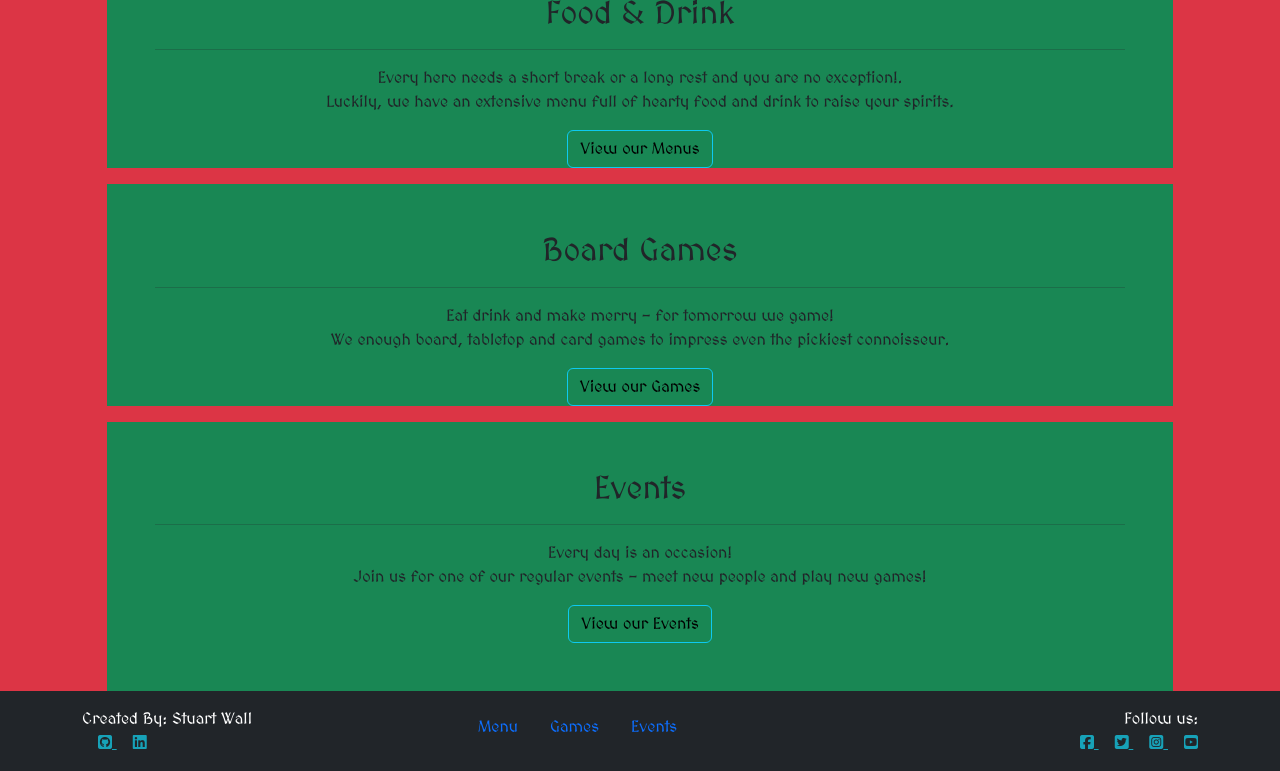
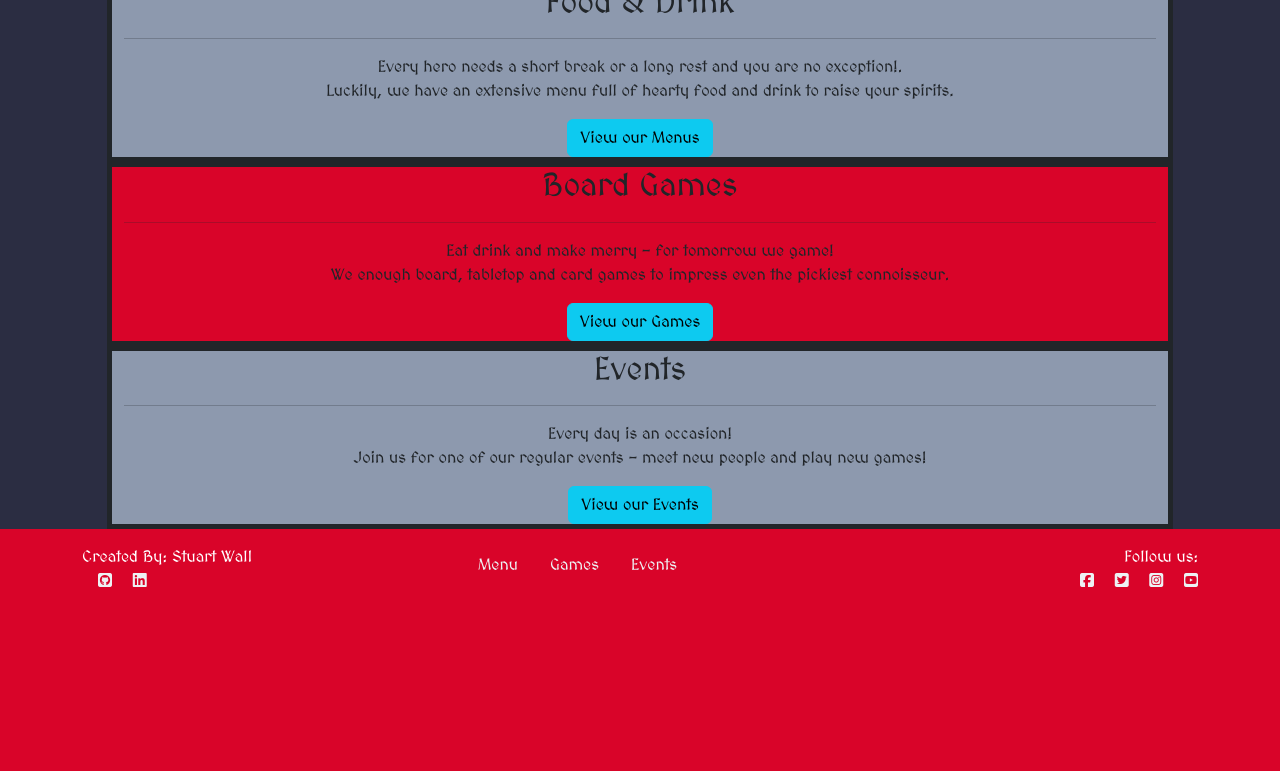
Before and after one commit to Clinelly/CI_PP4_Dragons_Flagon, a Django app: page /about/ in a window 1280 px wide. Shown: the part 347-1118 px from the top of the page. After the commit the page ends 934 px from the top, so only its background shows below. Run offline with Django 3.2, Linux system fonts and the light colour scheme; some libraries are stand-ins or nearby versions.

Commit message:
Add basic colour scheme to main site templates

```diff
--- a/static/css/style.css
+++ b/static/css/style.css
@@ -1,7 +1,61 @@
 
 body {
-    background-color: gray;
+  background-color: #2B2D42;
   font-family: 'MedievalSharp', cursive;
+}
+
+.navbg {
+  background-color: #D90429;
+}
+
+.nav-link {
+  color: #EDF2F4;
+}
+
+.navbar-brand h1 {
+  color: #EDF2F4;
+}
+
+.info-area {
+  background-color: #EF233C;
+  color: #EDF2F4;
+}
+
+.review-area {
+  background-color: #8D99AE
+}
+
+.review-card {
+  background-color: #f3d5b5;
+}
+
+.about-menu {
+  background-color: #8D99AE;
+}
+
+.about-games {
+  background-color: #D90429;
+}
+
+.about-events {
+  background-color: #8D99AE;
+}
+
+.gallery-card {
+  background-color: #f3d5b5;
+  color: #2B2D42;
+}
+
+.gallery-card a {
+  text-decoration: none;
+}
+
+.contact-area{
+  background-color: #8D99AE;
+}
+
+.locate-area {
+  background-color: #EF233C
 }
 
 .calendar {
@@ -54,7 +108,6 @@ body {
 .btn {
   outline: none;
   color: black;
-    background-color: transparent;
   box-shadow: 0 0 0 0;
 }
 
@@ -74,3 +127,16 @@ body {
   padding: 5px;
   width: 100%;
 }
+
+  .footer {
+    background-color: #D90429;
+  }
+
+  .footer a {
+    text-decoration: none;
+    color: #EDF2F4;
+  }
+
+  .footer a:hover {
+    color: #2B2D42;
+  }
--- a/templates/about.html
+++ b/templates/about.html
@@ -1,12 +1,12 @@
+{% extends "base.html" %}
+{% load static %}
 <title>About Us</title>
-{% extends "base.html" %}
-
 {% block content %}
 
 <!--Food Menu-->
-<div class="container-fluid bg-warning d-flex flex-column justify-content-center">
-    <div class="row justify-content-center gy-5 bg-danger">
-        <div class="col-10 bg-success text-center gy-3 p-5">
+<div class="container-fluid d-flex flex-column justify-content-center">
+    <div class="row justify-content-center">
+        <div class="col-10 text-center border border-5 border-dark about-menu">
             <h2>Food & Drink</h2>
             <hr>
             <p> Every hero needs a short break or a long rest and you are no exception!.<br>
@@ -14,8 +14,8 @@
             <a class="btn btn-info" href="{% url 'fooddrink' %}"> View our Menus </a>
         </div>
     </div>
-    <div class="row justify-content-center gy-5 bg-danger">
-        <div class="col-10 bg-success text-center gy-3 p-5 ">
+    <div class="row justify-content-center">
+        <div class="col-10 text-center border border-5 border-dark about-games">
             <h2>Board Games</h2>
             <hr>
             <p> Eat drink and make merry - for tomorrow we game!<br>
@@ -24,8 +24,8 @@
             <a class="btn btn-info" href="{% url 'games' %}"> View our Games </a>
         </div>
     </div>
-    <div class="row justify-content-center gy-5 bg-danger">
-        <div class="col-10 bg-success text-center gy-3 p-5">
+    <div class="row justify-content-center">
+        <div class="col-10 text-center border border-5 border-dark about-events">
             <h2>Events</h2>
             <hr>
             <p> Every day is an occasion!<br>
--- a/templates/base.html
+++ b/templates/base.html
@@ -7,10 +7,12 @@
     <meta charset="UTF-8">
     <meta http-equiv="X-UA-Compatible" content="IE=edge">
     <meta name="viewport" content="width=device-width, initial-scale=1.0">
+    <meta name="description" content="A Fantasy-Styled gaming tavern.">
+    <meta name="keywords" content="board game, tavern, fantasy, gaming, food, D&D, MTG">
     <!--Google Fonts Link-->
     <link rel="stylesheet" href="https://fonts.googleapis.com/css2?family=MedievalSharp">
     <!--Font Awesome Script-->
-    <script src="https://kit.fontawesome.com/749d4dd5a6.js" crossorigin="anonymous"></script>
+    <script defer src="https://kit.fontawesome.com/749d4dd5a6.js" crossorigin="anonymous"></script>
     <!-- Bootstrap CSS link-->
     <link href="https://cdn.jsdelivr.net/npm/bootstrap@5.3.0-alpha1/dist/css/bootstrap.min.css" rel="stylesheet"
         integrity="sha384-GLhlTQ8iRABdZLl6O3oVMWSktQOp6b7In1Zl3/Jr59b6EGGoI1aFkw7cmDA6j6gD" crossorigin="anonymous">
@@ -26,10 +28,10 @@
 
 <body>
     <!--Navigation Bar-->
-    <nav class="navbar navbar-expand-lg bg-body-tertiary">
+    <nav class="navbar navbar-expand-lg navbg">
         <div class="container-fluid">
             <a class="navbar-brand" href="#">
-                <img src="https://res.cloudinary.com/dbznc8xql/image/upload/c_scale,h_180/v1675444756/dragons_flagon_logo_q9iwoa.jpg"
+                <img src="https://res.cloudinary.com/dbznc8xql/image/upload/c_scale,h_180,f_auto/v1675444756/dragons_flagon_logo_q9iwoa.jpg"
                     alt="Dragon Logo">
             </a>
             <a class="navbar-brand" href="{% url 'home' %}">
@@ -62,7 +64,7 @@
                 {% endif %}
                 <ul class="navbar-nav navbar-right me-auto mb-2 mb-lg-0">
                     <li class="nav-item">
-                        <a class="nav-link active" aria-current="page" href="{% url 'home' %}">Home</a>
+                        <a class="nav-link" aria-current="page" href="{% url 'home' %}">Home</a>
                     </li>
                     <li class="nav-item">
                         <a class="nav-link" href="{% url 'about' %}">About</a>
@@ -80,10 +82,11 @@
     <!--Messages Start-->
     {% if messages %}
     {% for message in messages %}
-        <div class="alert alert-success  alert-dismissible fade show text-center " role="alert">
-            <h3 class="display-3">{{ message }}</h3>
-            <button type="button" class="btn-close fs-1 position-absolute top-50 start-0 translate-middle-y" data-bs-dismiss="alert" aria-label="Close"></button>
-        </div>
+    <div class="alert alert-success  alert-dismissible fade show text-center " role="alert">
+        <h3 class="display-3">{{ message }}</h3>
+        <button type="button" class="btn-close fs-1 position-absolute top-50 start-0 translate-middle-y"
+            data-bs-dismiss="alert" aria-label="Close"></button>
+    </div>
     {% endfor %}
     {% endif %}
     <!--Messages End-->
@@ -93,7 +96,7 @@
         {% endblock content %}
     </main>
     <!-- Footer -->
-    <footer class="footer mt-auto py-3 bg-dark">
+    <footer class="footer mt-auto py-3">
         <div class="container text-center">
             <div class="row align-items-start">
                 <div class="col">
@@ -131,15 +134,15 @@
                             <i class="fab fa-instagram-square ms-3"></i>
                         </a>
                         <a target="blank" href="https://www.youtube.com/@GeekandSundry">
-                            <i class="fab fa-youtube-square ms-3"></i></p>
-                    </a>
+                            <i class="fab fa-youtube-square ms-3"></i>
+                        </a>
+                    </p>
                 </div>
             </div>
         </div>
-        </span>
     </footer>
     <!--Bootstrap JS Link-->
-    <script src="https://cdn.jsdelivr.net/npm/bootstrap@5.3.0-alpha1/dist/js/bootstrap.bundle.min.js"
+    <script defer src="https://cdn.jsdelivr.net/npm/bootstrap@5.3.0-alpha1/dist/js/bootstrap.bundle.min.js"
         integrity="sha384-w76AqPfDkMBDXo30jS1Sgez6pr3x5MlQ1ZAGC+nuZB+EYdgRZgiwxhTBTkF7CXvN" crossorigin="anonymous">
     </script>
 </body>
```
Also changed, not shown: templates/contact.html (+9 -14 lines), templates/gallery.html (+25 -19 lines), templates/index.html (+9 -9 lines). Lines whose indentation alone changed are shown as unchanged.
